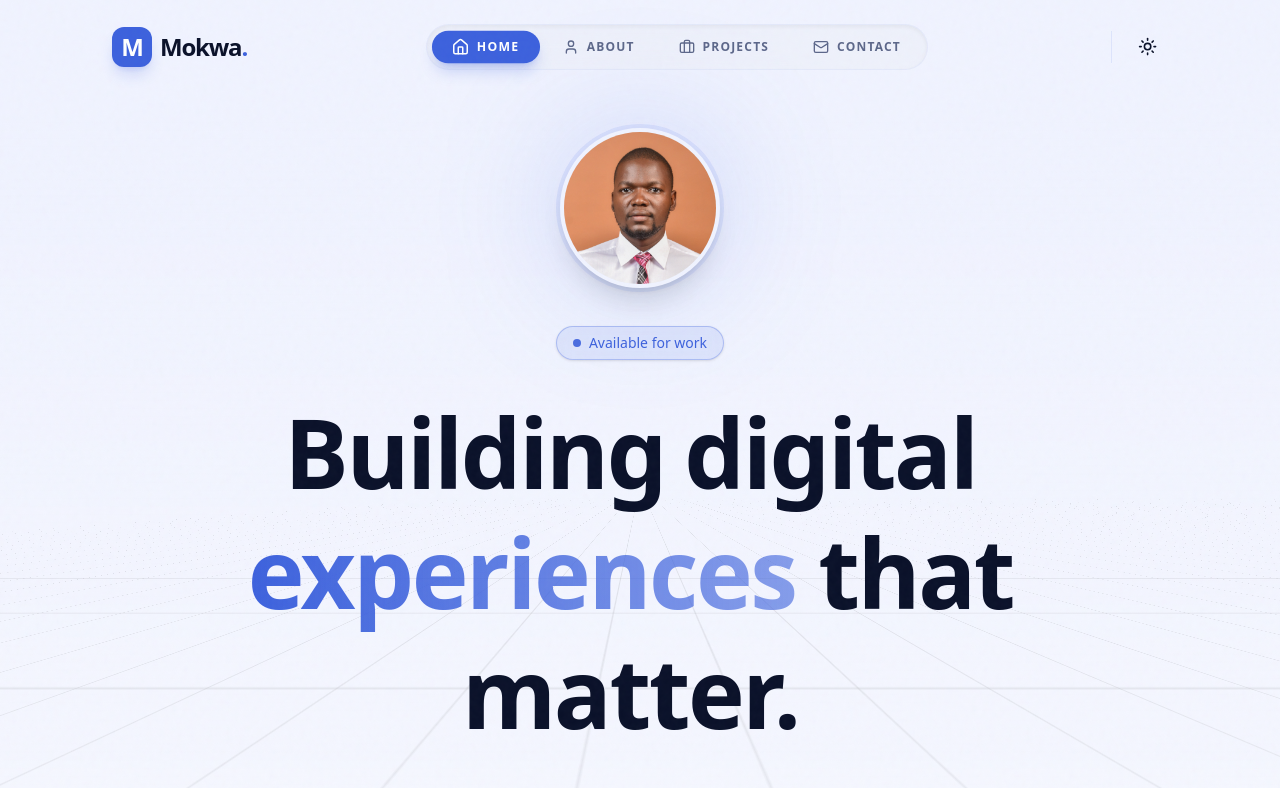
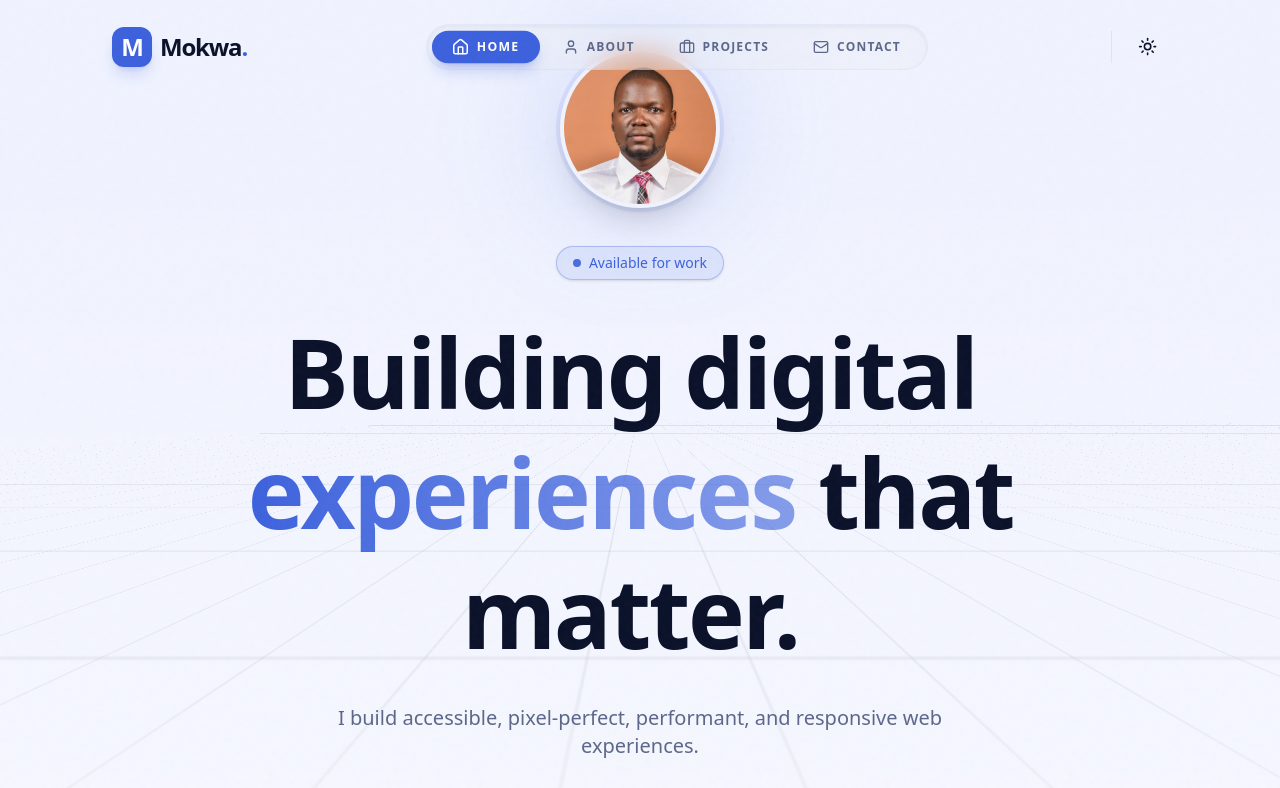
Before and after one commit to mokwathedeveloper/personal-websitedev, a Next.js app: page / in a window 1280 px wide. Shown: the top 788 px of the page. Built offline with nearby package versions, Linux system fonts and the light colour scheme.

Commit message:
fix(layout): master-level centering and viewport fit - resolved all alignment inconsistencies

```diff
--- a/src/app/(sections)/about.tsx
+++ b/src/app/(sections)/about.tsx
@@ -30,7 +30,7 @@ export function About() {
   const duplicatedSkills = [...SKILLS, ...SKILLS]
 
   return (
-    <Section id="about" className="bg-background" fullHeight>
+    <Section id="about" className="bg-background pt-20 lg:pt-0" fullHeight>
        {/* Background decoration */}
        <div className="absolute bottom-0 right-0 w-[500px] h-[500px] bg-primary/5 blur-[120px] -z-10 rounded-full" />
 
--- a/src/app/(sections)/contact.tsx
+++ b/src/app/(sections)/contact.tsx
@@ -56,7 +56,7 @@ export function Contact() {
   }
 
   return (
-    <Section id="contact" className="bg-background" fullHeight>
+    <Section id="contact" className="bg-background pt-20 lg:pt-0" fullHeight>
        {/* Decorative gradient blob */}
        <div className="absolute bottom-0 left-0 -z-10 h-[500px] w-[500px] bg-primary/5 blur-[120px] rounded-full opacity-50 pointer-events-none" />
 
--- a/src/app/(sections)/hero.tsx
+++ b/src/app/(sections)/hero.tsx
@@ -30,9 +30,10 @@ export function Hero() {
   return (
     <Section
       id="home"
-      className="min-h-screen flex items-center justify-center py-0"
+      fullHeight
       container={false}
       onMouseMove={handleMouseMove}
+      className="pt-20 lg:pt-0"
     >
       <RetroGrid />
 
@@ -50,7 +51,7 @@ export function Hero() {
         }}
       />
 
-      <div className="container relative z-10 flex flex-col items-center text-center">
+      <div className="container relative z-10 flex flex-col items-center text-center py-12">
         <FadeIn>
           <div className="mb-8 relative inline-block">
             <div className="absolute inset-0 bg-primary/20 blur-3xl rounded-full" />
--- a/src/app/(sections)/projects.tsx
+++ b/src/app/(sections)/projects.tsx
@@ -30,7 +30,7 @@ export function Projects() {
   )
 
   return (
-    <Section id="projects" className="bg-background" fullHeight>
+    <Section id="projects" className="bg-background pt-24 lg:pt-32" fullHeight>
       {/* Decorative gradient blob */}
       <div className="absolute top-0 right-0 -z-10 h-[500px] w-[500px] bg-primary/10 blur-[120px] rounded-full opacity-50 pointer-events-none" />
 
--- a/src/components/ui/section.tsx
+++ b/src/components/ui/section.tsx
@@ -5,21 +5,32 @@ interface SectionProps extends React.HTMLAttributes<HTMLElement> {
   id?: string
   container?: boolean
   fullHeight?: boolean
+  centered?: boolean
 }
 
-export function Section({ children, id, className, container = true, fullHeight = false, ...props }: SectionProps) {
+export function Section({
+  children,
+  id,
+  className,
+  container = true,
+  fullHeight = false,
+  centered = true,
+  ...props
+}: SectionProps) {
   return (
     <section
       id={id}
       className={cn(
-        "relative w-full",
-        fullHeight ? "min-h-screen flex items-center pt-20 md:pt-0" : "py-20 md:py-32",
+        "relative w-full flex flex-col",
+        fullHeight && "min-h-screen",
+        centered && "justify-center",
+        !fullHeight && "py-20 md:py-32",
         className
       )}
       {...props}
     >
       {container ? (
-        <div className="container relative z-10">
+        <div className="container relative z-10 w-full">
           {children}
         </div>
       ) : (
```
